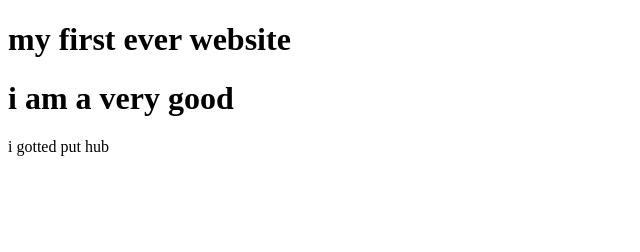
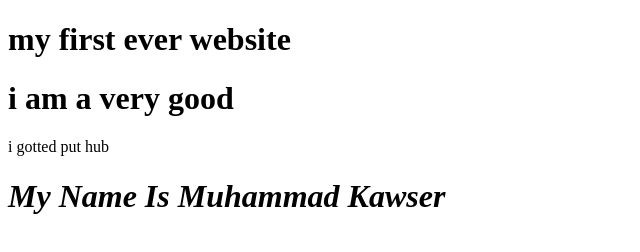
Before and after one commit to Kawser420/my-frist-website, a plain HTML site: page index.html in a window 1280 px wide. Shown: the whole page, without its empty margins (0-640 px from the left). Drawn offline with Linux system fonts and the light colour scheme.

Commit message:
name kawer

```diff
--- a/index.html
+++ b/index.html
@@ -9,6 +9,6 @@
     <h1>my first ever website</h1>
     <h1>i am a very good</h1>
     <p>i gotted put hub </p>
-
+<h1><i>My Name Is Muhammad Kawser</i></h1>
 </body>
 </html>
```
